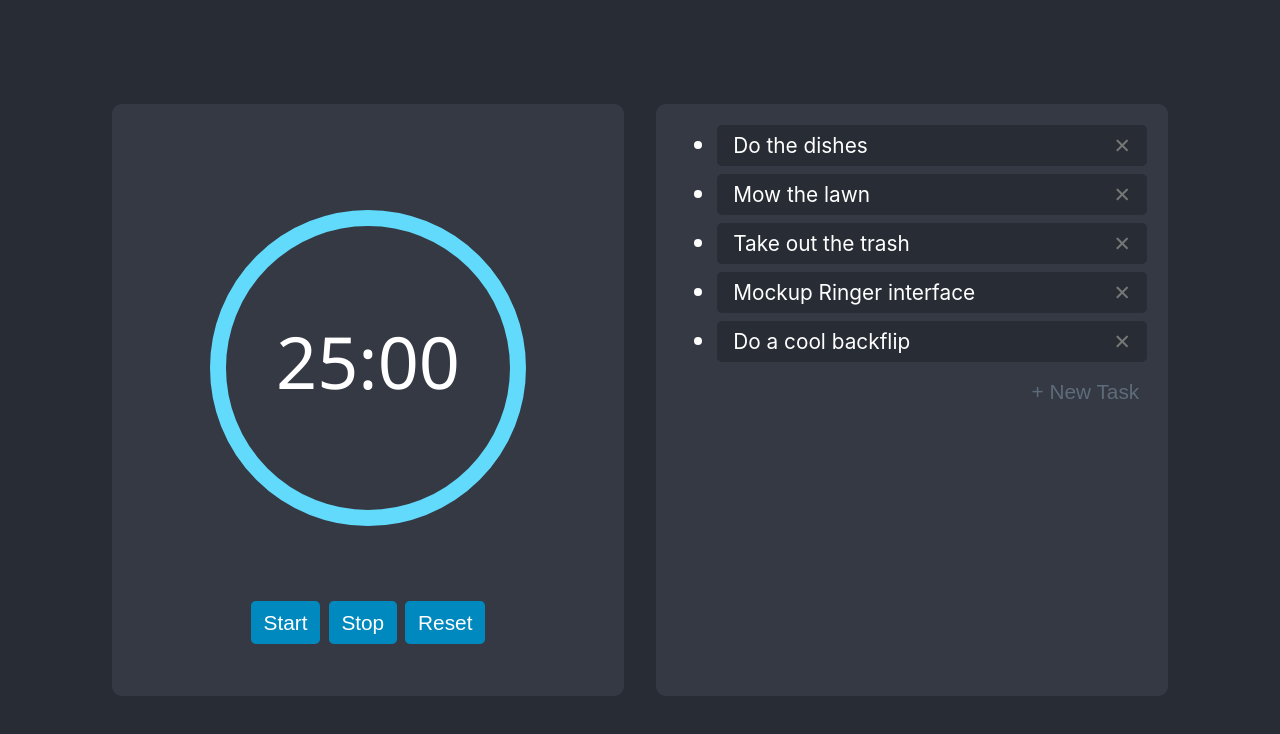
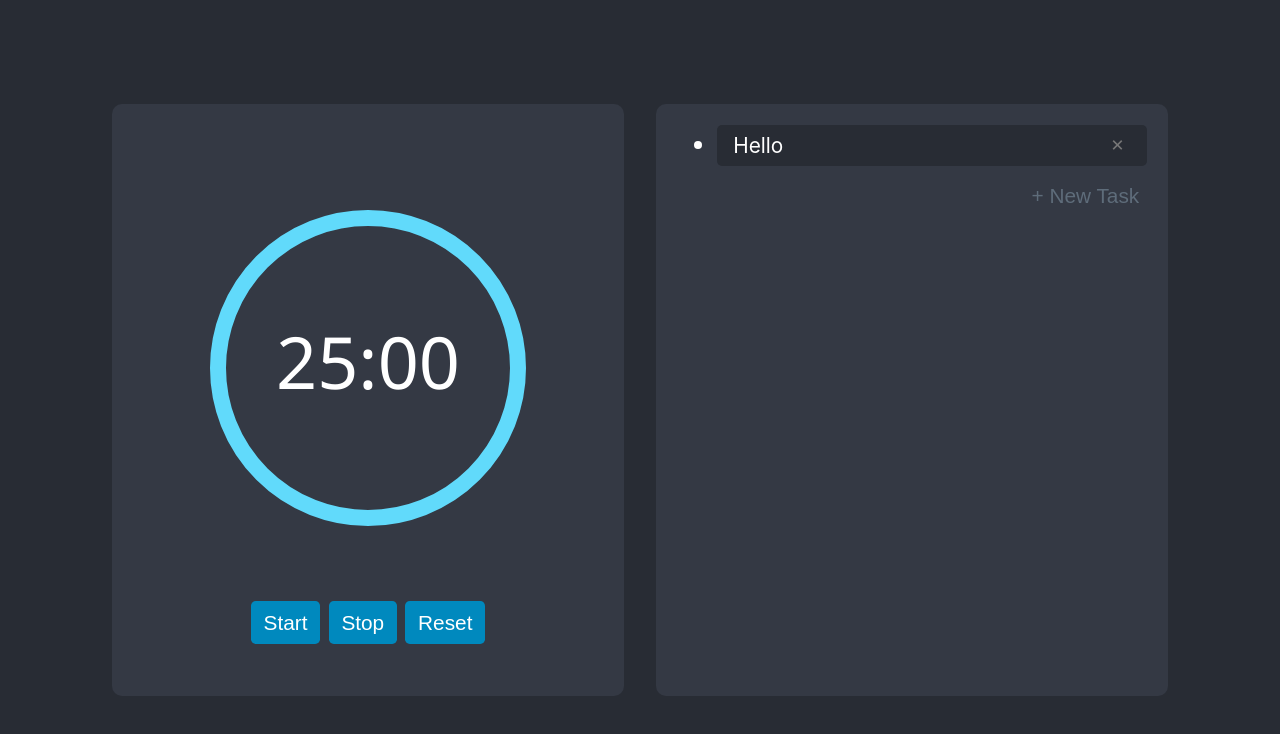
Before and after one commit to vectorwing/Ringer, a React (Create React App) app: page / in a window 1280 px wide. Both pictures are taken after a click on the button "+ New Task". Shown: the top 734 px of the page. Built offline with nearby package versions, Linux system fonts and the light colour scheme.

Commit message:
Update PanelTaskList, NewTask adds tasks

```diff
--- a/src/components/App.js
+++ b/src/components/App.js
@@ -21,7 +21,7 @@ class App extends React.Component {
     return (
       <div className="App">
         <PanelTimer />
-        <PanelTaskList tasks={this.state.tasks}/>
+        <PanelTaskList/>
       </div>
     );
   }
--- a/src/components/ButtonNewTask.css
+++ /dev/null
@@ -1,12 +0,0 @@
-.ButtonNewTask {
-  background: none;
-  color: #5e6c7a;
-  margin: 0;
-  width: 100%;
-  display: flex;
-  flex-direction: row-reverse;
-}
-
-.ButtonNewTask:hover {
-  background: #3d424b;
-}
--- a/src/components/ButtonNewTask.js
+++ /dev/null
@@ -1,14 +0,0 @@
-import React from 'react';
-import './ButtonNewTask.css'
-
-class ButtonNewTask extends React.Component {
-  render() {
-    return (
-      <button className="ButtonNewTask">
-        + New Task
-      </button>
-    );
-  }
-}
-
-export default ButtonNewTask;
--- a/src/components/PanelTaskList.css
+++ b/src/components/PanelTaskList.css
@@ -7,3 +7,16 @@ h2 {
 .tasklist {
   margin: 0.2em;
 }
+
+.button-new-task {
+  background: none;
+  color: #5e6c7a;
+  margin: 0;
+  width: 100%;
+  display: flex;
+  flex-direction: row-reverse;
+}
+
+.button-new-task:hover {
+  background: #3d424b;
+}
--- a/src/components/PanelTaskList.js
+++ b/src/components/PanelTaskList.js
@@ -1,27 +1,27 @@
-import React from 'react';
+import React, { useState } from 'react';
 import Task from './Task.js';
 import './PanelTaskList.css';
-import ButtonNewTask from './ButtonNewTask.js';
 
-class PanelTaskList extends React.Component {
-  renderTask(index) {
+export default function PanelTaskList(props) {
+
+  const [tasks, setTasks] = useState([]);
+
+  function renderTask(index) {
     return (
       <Task
-        text={this.props.tasks[index]}
+        text={tasks[index]}
       />
     );
   }
 
-  render() {
   return (
     <div className="panel PanelTaskList">
       <ul className="tasklist">
-          {this.props.tasks.map((task, index) => this.renderTask(index))}
+        {tasks.map((task, index) => renderTask(index))}
       </ul>
-        <ButtonNewTask />
+      <button className="button-new-task" onClick={() => setTasks(tasks.concat("Hello"))}>
+        + New Task
+      </button>
     </div>
   );
 }
-}
-
-export default PanelTaskList;
--- a/src/components/PanelTitle.css
+++ /dev/null
@@ -1,4 +0,0 @@
-.PanelTitle {
-  text-align: left;
-
-}
--- a/src/components/Task.css
+++ b/src/components/Task.css
@@ -14,5 +14,12 @@
 }
 
 .Task-remove {
+  background: none;
+  margin: 0;
+  padding: 0 0.4rem;
   color: #777;
 }
+
+.Task-remove:hover {
+  background: #404852;
+}
--- a/src/components/Task.js
+++ b/src/components/Task.js
@@ -1,19 +1,16 @@
 import React from 'react';
 import './Task.css'
 
-class Task extends React.Component {
-  render() {
-    const id = this.props.id;
-    const text = this.props.text;
+export default function Task(props) {
+  const id = props.id;
+  const text = props.text;
+
   return (
     <li>
       <label for={id} className="Task">
         <p>{text}</p>
-          <p className="Task-remove">✕</p>
+        <button className="Task-remove">✕</button>
       </label>
     </li>
   );
 }
-}
-
-export default Task;
```
Also changed, not shown: src/components/PanelTitle.js (deleted, +0 -12 lines). Lines whose indentation alone changed are shown as unchanged.
